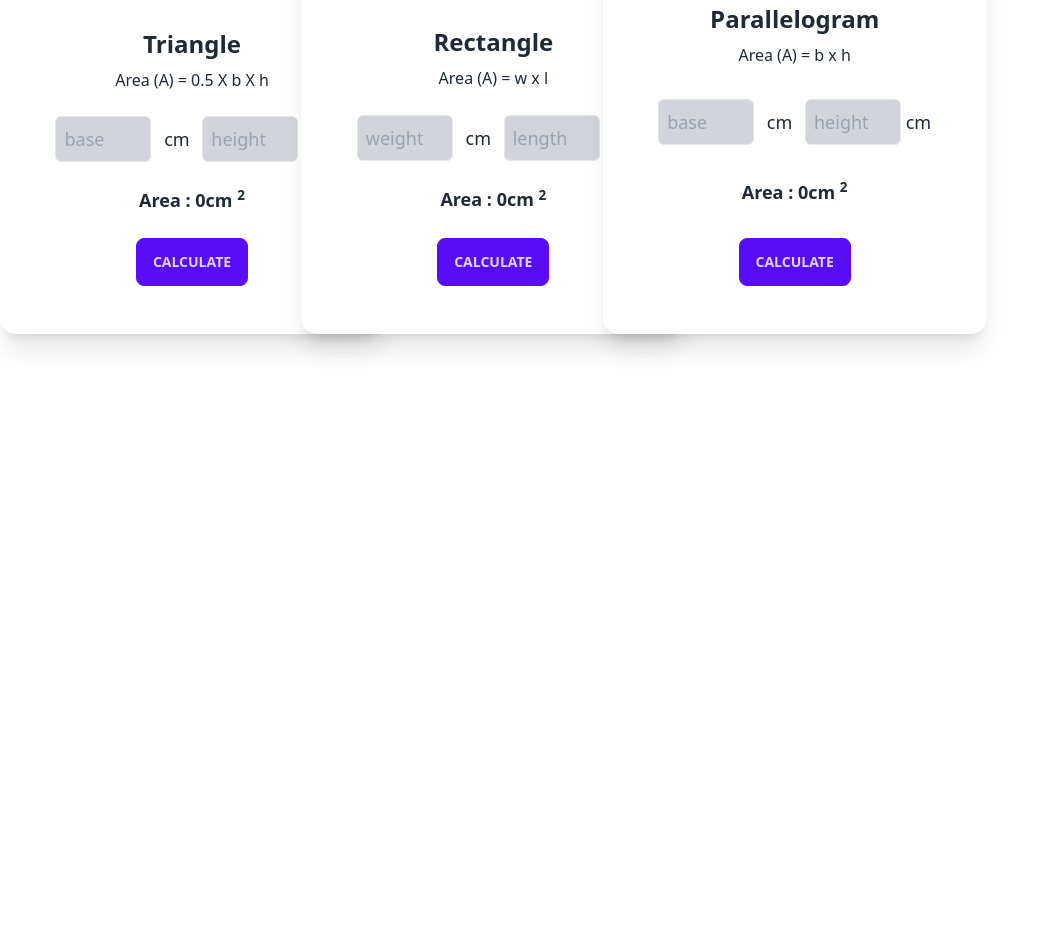
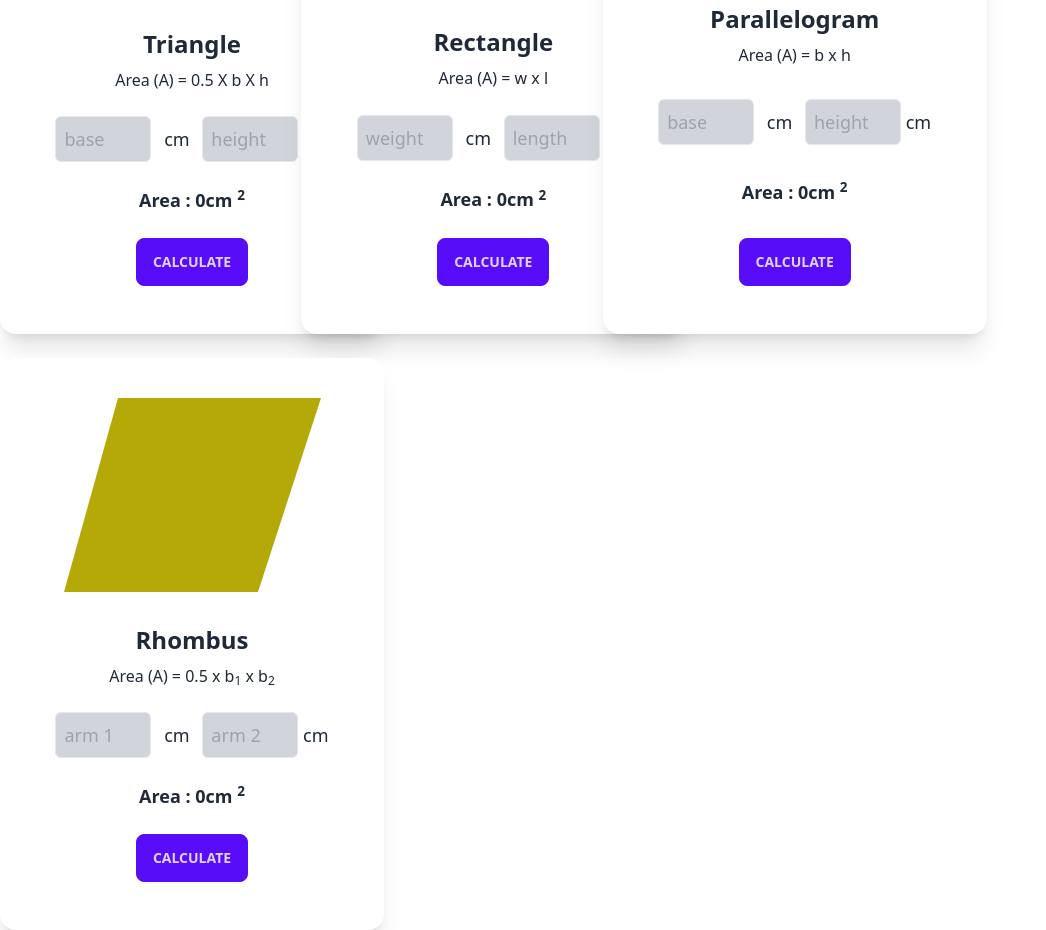
Before and after one commit to forhadhossen1/geometry-calculate, a plain HTML site: page index.html in a window 1280 px wide. Shown: the part 238-1168 px from the top of the page, without its empty margins (0-1046 px from the left). Before the commit the page ends 800 px from the top, so only its background shows below. Drawn offline with nearby package versions, Linux system fonts and the light colour scheme.

Commit message:
rhombus card adding and calculate

```diff
--- a/function.js
+++ b/function.js
@@ -51,3 +51,13 @@ function parallelogramCalculate(){
     const area = base * height;
     areaResult('parallelogram-result', area);
 }
+
+// ...... rhombus.....
+
+function rhombusCalculate() {
+    const side1 = fistCalculateArea('1side-input');
+    const side2 = fistCalculateArea('2side-input');
+
+    const area = 0.5 * side1 * side2;
+    areaResult('rhombus-result', area);
+}
--- a/index.html
+++ b/index.html
@@ -96,6 +96,32 @@
                     </div>
                 </div>
 
+                <!-- ...........rhombus card.........  -->
+                <div class="card w-96 bg-base-100 shadow-xl">
+                    <figure class="px-10 pt-10">
+                        <img src="./images/rhombus.png" alt="Shoes" class="" />
+                    </figure>
+                    <div class="card-body items-center text-center">
+                        <h2 class="card-title text-2xl font-bold">Rhombus</h2>
+                        <p>Area (A) = 0.5 x b<sub>1</sub> x b<sub>2</sub></p>
+                        <!-- ...1 arm side input..  -->
+                        <p class="text-lg py-4">
+                            <input id="1side-input" class="border rounded-md bg-gray-300 w-24 p-2 mr-2"
+                                placeholder="arm 1" type="text"> <span>cm</span>
+
+                            <!-- ... 2 arm side input ..  -->
+
+                            <input id="2side-input" class="border rounded-md bg-gray-300 w-24 p-2 ml-2"
+                                placeholder="arm 2" type="text"> <span>cm</span>
+                        </p>
+                        <p class="text-lg font-bold">Area : <span id="rhombus-result">0</span>cm <sup>2</sup></p>
+
+                        <div class="card-actions py-4">
+                            <button onclick="rhombusCalculate()" id="rhombus-btn" class="btn btn-primary">Calculate</button>
+                        </div>
+                    </div>
+                </div>
+
 
             </div>
 
```
